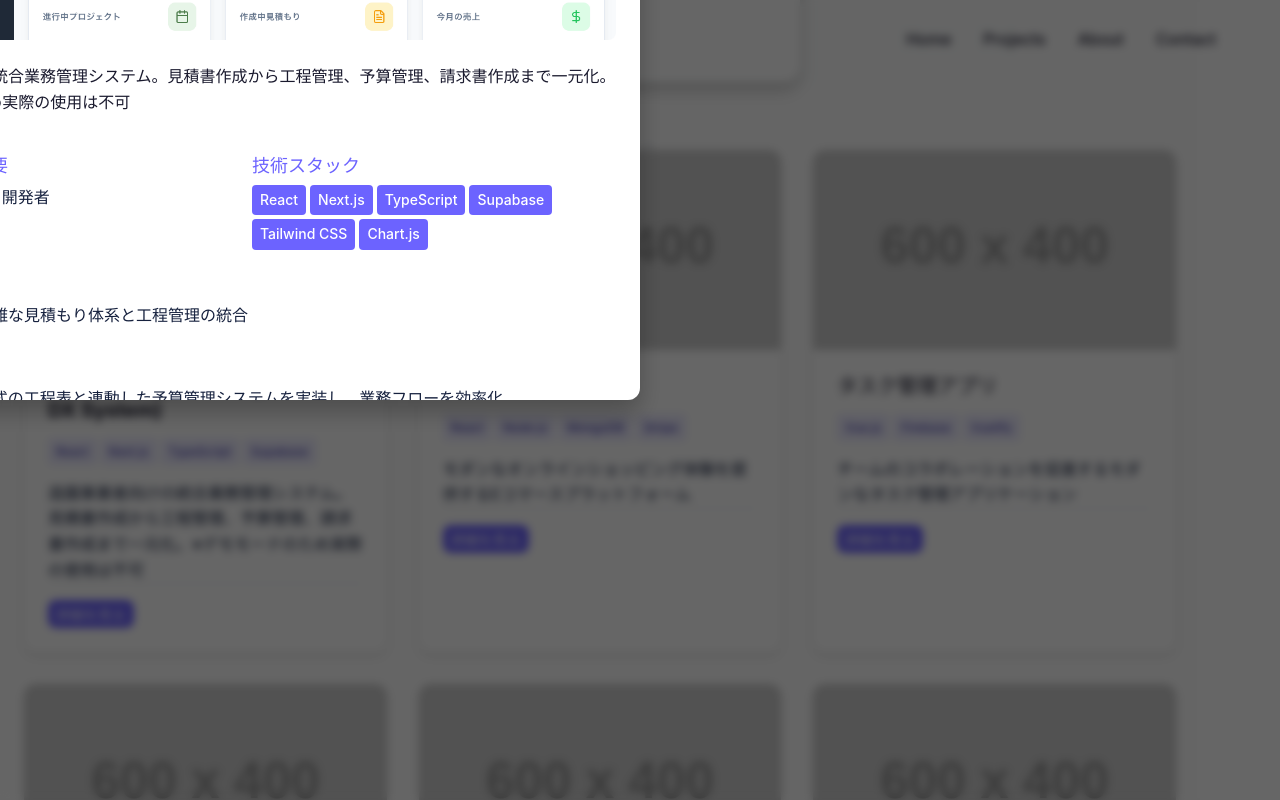
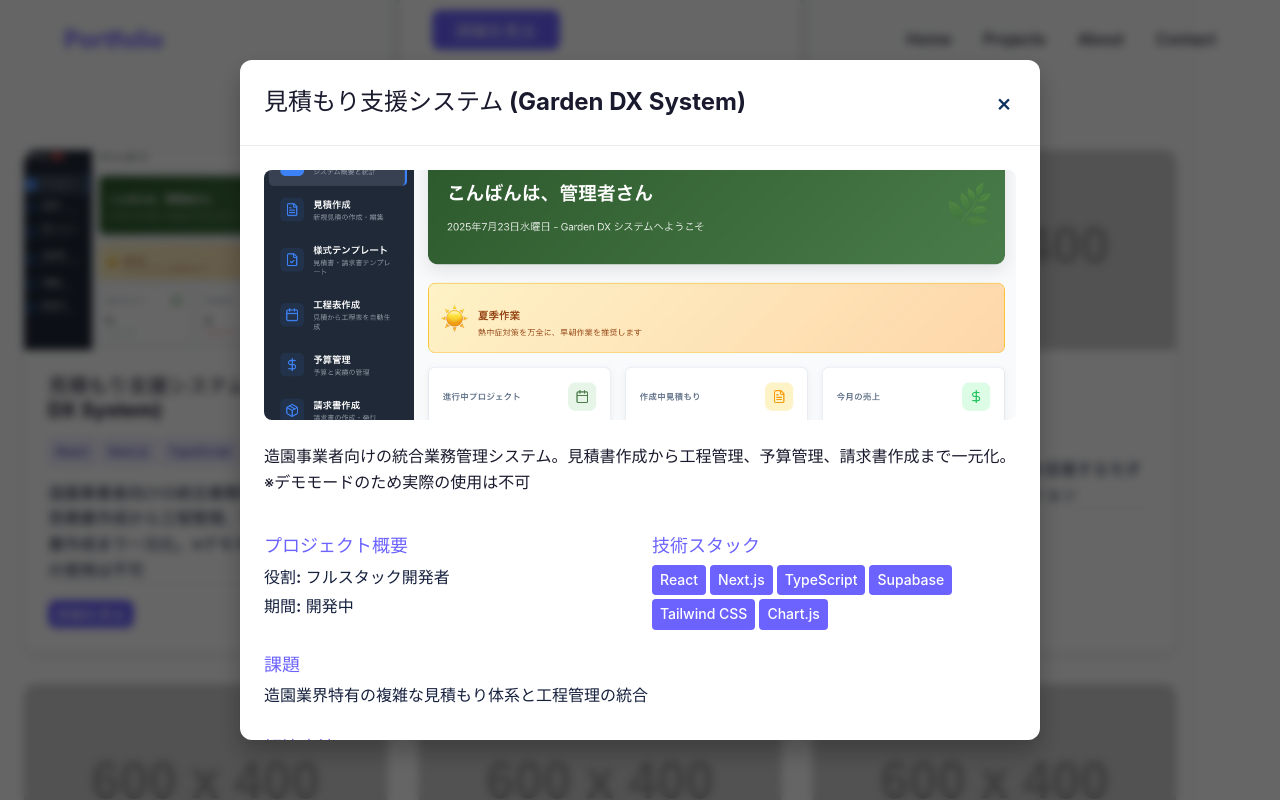
Before and after one commit to Shiki0138/portfolio, a React (Vite) app: page / in a window 1280 px wide. Both pictures are taken after a click on the element 205 px from the left and 1840 px from the top of the page. Shown: the part 1440-2240 px from the top of the page. Built offline with nearby package versions, Linux system fonts and the light colour scheme.

Commit message:
Fix modal display and add new Garden DX dashboard image

```diff
--- a/src/components/sections/Hero.jsx
+++ b/src/components/sections/Hero.jsx
@@ -18,6 +18,11 @@ const HeroContainer = styled.section`
     ${props => props.theme.colors.secondary.main}10 100%
   );
   overflow: hidden;
+  padding-top: ${props => props.theme.spacing.xl};
+
+  @media (max-width: ${props => props.theme.breakpoints.md}) {
+    padding-top: ${props => props.theme.spacing['2xl']};
+  }
 `;
 
 const BackgroundElements = styled.div`
@@ -55,13 +60,16 @@ const MainTitle = styled.h1`
   font-weight: ${props => props.theme.typography.fontWeight.bold};
   color: ${props => props.theme.colors.neutral.black};
   margin-bottom: ${props => props.theme.spacing.md};
+  line-height: 1.2;
 
   @media (max-width: ${props => props.theme.breakpoints.md}) {
     font-size: ${props => props.theme.typography.fontSize['4xl']};
+    line-height: 1.3;
   }
 
   @media (max-width: ${props => props.theme.breakpoints.sm}) {
     font-size: ${props => props.theme.typography.fontSize['3xl']};
+    line-height: 1.4;
   }
 `;
 
--- a/src/components/ui/Modal.jsx
+++ b/src/components/ui/Modal.jsx
@@ -18,9 +18,9 @@ const Overlay = styled(animated.div)`
   padding: ${props => props.theme.spacing.lg};
 
   @media (max-width: 768px) {
-    padding: ${props => props.theme.spacing.md};
-    align-items: flex-start;
-    padding-top: ${props => props.theme.spacing.xl};
+    padding: ${props => props.theme.spacing.sm};
+    align-items: center;
+    justify-content: center;
   }
 `;
 
@@ -28,11 +28,22 @@ const ModalContainer = styled(animated.div)`
   background-color: ${props => props.theme.colors.neutral.white};
   border-radius: ${props => props.theme.borderRadius.lg};
   box-shadow: ${props => props.theme.shadows.xl};
-  max-width: ${props => props.$maxWidth || '500px'};
-  width: 100%;
-  max-height: 90vh;
-  overflow-y: auto;
-  position: relative;
+  max-width: ${props => props.$maxWidth || '800px'};
+  width: 90%;
+  max-height: 85vh;
+  overflow: hidden;
+  position: fixed;
+  top: 50%;
+  left: 50%;
+  transform: translate(-50%, -50%);
+  display: flex;
+  flex-direction: column;
+
+  @media (max-width: 768px) {
+    width: 95%;
+    max-height: 90vh;
+    max-width: 100%;
+  }
 `;
 
 const ModalHeader = styled.div`
@@ -73,6 +84,12 @@ const CloseButton = styled.button`
 
 const ModalBody = styled.div`
   padding: ${props => props.theme.spacing.lg};
+  overflow-y: auto;
+  flex: 1;
+
+  @media (max-width: 768px) {
+    padding: ${props => props.theme.spacing.md};
+  }
 `;
 
 const ModalFooter = styled.div`
@@ -94,9 +111,9 @@ const Modal = ({
   showCloseButton = true
 }) => {
   const transition = useTransition(isOpen, {
-    from: { opacity: 0, transform: 'translate(-50%, -50%) scale(0.8)' },
-    enter: { opacity: 1, transform: 'translate(-50%, -50%) scale(1)' },
-    leave: { opacity: 0, transform: 'translate(-50%, -50%) scale(0.8)' },
+    from: { opacity: 0, transform: 'scale(0.8)' },
+    enter: { opacity: 1, transform: 'scale(1)' },
+    leave: { opacity: 0, transform: 'scale(0.8)' },
     config: { tension: 300, friction: 30 }
   });
 
@@ -137,7 +154,7 @@ const Modal = ({
         <Overlay style={{ opacity: style.opacity }} onClick={handleOverlayClick}>
           <ModalContainer
             style={{
-              transform: style.transform,
+              transform: `translate(-50%, -50%) ${style.transform}`,
               opacity: style.opacity
             }}
             $maxWidth={maxWidth}
```
